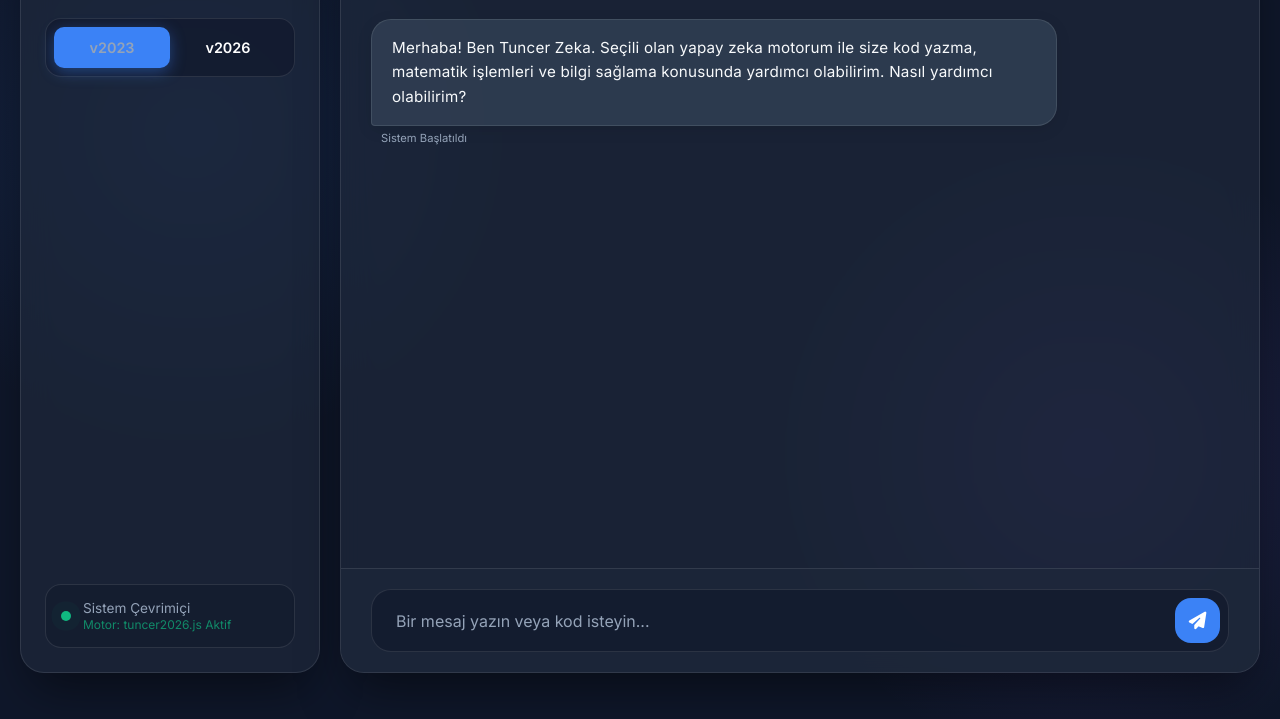
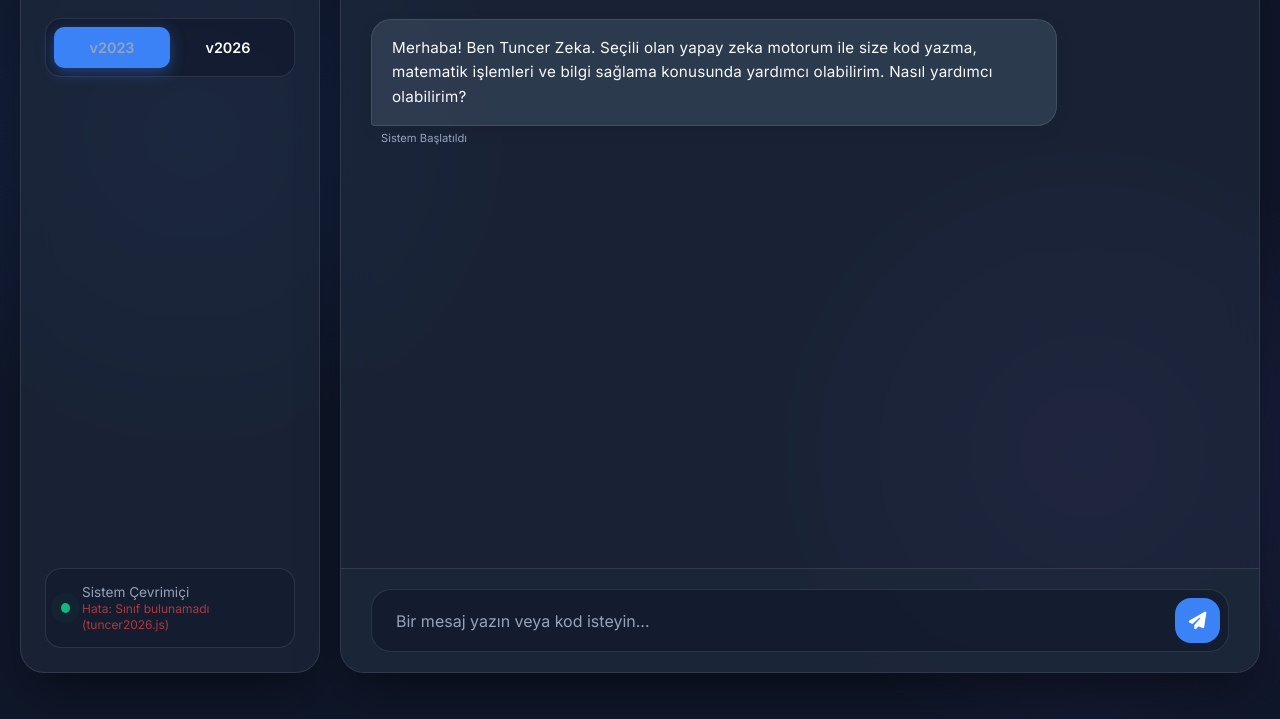
Before and after one commit to tuncerlab-droid/Tuncer-, a website: page index.html in a window 1280 px wide. Shown: the part 107-826 px from the top of the page. Drawn offline with Linux system fonts and the light colour scheme.

Commit message:
Update index.html

```diff
--- a/index.html
+++ b/index.html
@@ -523,7 +523,7 @@
     <!-- Sistem Mantığı (UI ve Motor Yükleme) -->
     <script>
         let currentVersion = '2026';
-        let aiInstance = null; // Tuncer Zeka sınıfı örneği tutulacak
+        let aiInstance = null;
         const chatBox = document.getElementById('chatBox');
         const userInput = document.getElementById('userInput');
         const activeBg = document.getElementById('activeBg');
@@ -572,32 +572,37 @@
             loadEngineScript(version);
         }
 
-        // JS Dosyasını Dinamik Yükleme
+        // JS Dosyasını Dinamik Yükleme (ONARILDI)
         function loadEngineScript(version) {
             engineStatus.innerText = `Motor: tuncer${version}.js aranıyor...`;
             engineStatus.style.color = "var(--text-muted)";
 
             // Eski scripti kaldır
-            const oldScript = document.getElementById('ai-engine-script');
-            if (oldScript) {
-                oldScript.remove();
-            }
+            const oldScripts = document.querySelectorAll('.ai-engine-script');
+            oldScripts.forEach(s => s.remove());
 
             // Yeni scripti oluştur
             const script = document.createElement('script');
-            script.id = 'ai-engine-script';
-            script.src = `tuncer${version}.js`;
+            script.className = 'ai-engine-script';
+
+            // Explicit yerel dizin (./) belirtildi ve önbellek kırmak için timestamp (v=...) eklendi
+            script.src = `./tuncer${version}.js?v=` + new Date().getTime();
 
             script.onload = () => {
-                engineStatus.innerText = `Motor: tuncer${version}.js Aktif`;
-                engineStatus.style.color = "#10b981";
-
-                // TuncerZeka sınıfı yüklendiyse örneğini oluştur
-                if (typeof TuncerZeka !== 'undefined') {
-                    aiInstance = new TuncerZeka();
-                } else {
-                    console.warn("Dosya yüklendi ancak 'TuncerZeka' sınıfı bulunamadı.");
-                }
+                // Sınıfın global scope'a yerleşmesi için ufak bir bekleme süresi
+                setTimeout(() => {
+                    if (typeof TuncerZeka !== 'undefined' || typeof window.TuncerZeka !== 'undefined') {
+                        const AIClass = typeof TuncerZeka !== 'undefined' ? TuncerZeka : window.TuncerZeka;
+                        aiInstance = new AIClass();
+                        engineStatus.innerText = `Motor: tuncer${version}.js Aktif`;
+                        engineStatus.style.color = "#10b981";
+                    } else {
+                        engineStatus.innerText = `Hata: Sınıf bulunamadı (tuncer${version}.js)`;
+                        engineStatus.style.color = "#ef4444";
+                        console.warn("Dosya yüklendi ancak 'TuncerZeka' sınıfı global alanda bulunamadı. Lütfen js dosyasında sınıfın (class) dışarı aktarıldığından emin olun.");
+                        aiInstance = null;
+                    }
+                }, 50);
             };
 
             script.onerror = () => {
@@ -606,7 +611,8 @@
                 aiInstance = null; // Dosya yoksa instance null
             };
 
-            document.body.appendChild(script);
+            // Body yerine <head> etiketine ekleyerek tarayıcının daha hızlı görmesini sağladık
+            document.head.appendChild(script);
         }
 
         // Mesaj Gönderme
@@ -631,7 +637,7 @@
                 } else {
                     // Eğer JS dosyaları klasörde yoksa (Sadece UI test ediliyorsa) sahte cevap dön
                     await new Promise(r => setTimeout(r, 1000)); // 1 saniye bekle
-                    aiResponse = `**Sistem Uyarısı:** \`tuncer${currentVersion}.js\` dosyası bulunamadı. Lütfen arayüzün çalıştığı klasöre ilgili dosyayı ekleyin.\n\nSöylediğiniz: "${text}"`;
+                    aiResponse = `**Sistem Uyarısı:** \`tuncer${currentVersion}.js\` dosyası okunamadı. Lütfen index.html ile aynı klasörde olduğundan emin olun.\n\nSöylediğiniz: "${text}"`;
                 }
 
                 // Yükleniyor animasyonunu kaldır ve cevabı yazdır
@@ -712,7 +718,6 @@
             });
 
             // Satır atlamalarını <br> yap (Kod blokları dışındakileri)
-            // Basit bir yaklaşım: <pre> içindeki newline'lara dokunma, dışındakileri <br> yap.
             formatted = formatted.replace(/\n/g, "<br>");
             formatted = formatted.replace(/<pre><code>([\s\S]*?)<\/code><\/pre>/g, function(match) {
                  return match.replace(/<br>/g, "\n");
```
